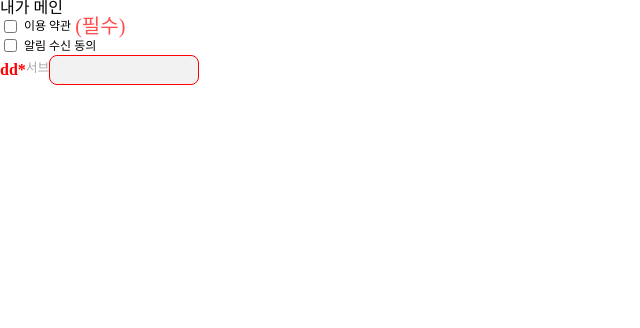
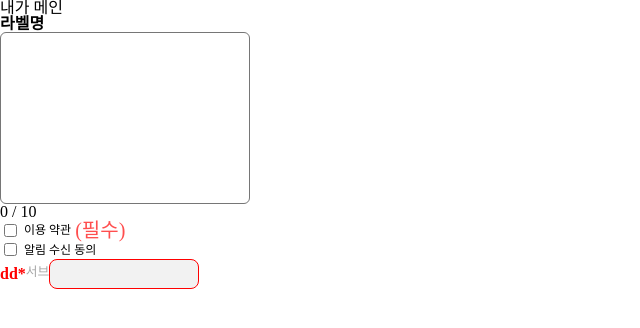
Before and after one commit to siderTeam/FrontEnd-Service, a Next.js app: page / in a window 1280 px wide. Shown: the top 328 px of the page, without its empty margins (0-640 px from the left). Built offline with nearby package versions, Linux system fonts and the light colour scheme.

Commit message:
Add: LabelTextArea component

```diff
--- a/src/app/page.tsx
+++ b/src/app/page.tsx
@@ -11,6 +11,7 @@ import SelectBox from "@/components/SelectBox/SelectBox";
 
 import styled from "@emotion/styled";
 import LabelInput from "@/components/LabelInput/LabelInput";
+import LabelTextArea from "@/components/LabelTextArea/LabelTextArea";
 
 export default function Home() {
   const [visible, setVisible] = useState(false);
@@ -55,9 +56,39 @@ export default function Home() {
     });
   };
 
+  const [textCount, setTextCount] = useState(0);
+  const [textAreaValue, setTextAreaValue] = useState("");
+
+  const handleTextAreaChange = (e: any) => {
+    if (e.target.maxLength) {
+      handleTextCount(e);
+    }
+    setTextAreaValue(e.target.value);
+  };
+
+  const handleTextCount = (e: any) => {
+    const { value, maxLength } = e.target;
+
+    if (value.length > maxLength) {
+      e.target.value = value.slice(0, maxLength);
+    }
+    setTextCount(e.target.value.length);
+  };
+
 return (
   <main>
     내가 메인
+    <LabelTextArea
+      label="라벨명"
+      location="top"
+      rows={10}
+      value={textAreaValue}
+      name="textarea"
+      onChange={handleTextAreaChange}
+      maxLength={10}
+    />
+    <span>{textCount}</span>
+    <span> / 10</span>
     {/* <div>
         <Label label='라벨명1' style={{ fontSize: 20 }}>
           <TextArea />
@@ -129,17 +160,17 @@ export default function Home() {
     </Modal>
     <div>
       <CheckBox
-          text='이용 약관'
+        text="이용 약관"
         isChecked={isChecked.first}
-          name='first'
+        name="first"
         onChange={handleCheckBoxChange}
-          requireText='(필수)'
+        requireText="(필수)"
         requireStyle={{ fontSize: 20 }}
       />
       <CheckBox
-          text='알림 수신 동의'
+        text="알림 수신 동의"
         isChecked={isChecked.second}
-          name='second'
+        name="second"
         onChange={handleCheckBoxChange}
       />
     </div>
@@ -178,15 +209,15 @@ export default function Home() {
         </Label>
       </SelectContainer> */}
     <LabelInput
-        location='left'
-        label='dd'
-        name='dd'
-        require='*'
-        subText='서브'
+      location="left"
+      label="dd"
+      name="dd"
+      require="*"
+      subText="서브"
       labelStyle={{ color: "red" }}
       inputStyle={{ border: "1px solid red" }}
-        size='small'
-        mode='disabled'
+      size="small"
+      mode="disabled"
     />
   </main>
 );
--- /dev/null
+++ b/src/components/LabelTextArea/LabelTextArea.tsx
@@ -0,0 +1,46 @@
+"use client";
+
+import styled from "@emotion/styled";
+import Label from "@/components/Label/Label";
+import TextArea from "@/components/TextArea/TextArea";
+import { LABELTEXTAREA_STYLE_PROPS } from "@/types/types";
+import { LabelTextAreaProps } from "@/types/types";
+
+const LabelTextArea = ({
+  location = "left",
+  label,
+  require,
+  subText,
+  labelStyle,
+
+  size = "medium",
+  textAreaStyle,
+  ...rest
+}: LabelTextAreaProps) => {
+  return (
+    <Container location={location}>
+      <Label
+        label={label}
+        require={require}
+        subText={subText}
+        style={labelStyle}
+      />
+      <TextArea size={size} style={textAreaStyle} {...rest} />
+    </Container>
+  );
+};
+export default LabelTextArea;
+
+const LOCATION_TYPE = {
+  ["left"]: {
+    display: "flex",
+  },
+  ["top"]: {
+    display: "flex",
+    flexDirection: "column",
+  },
+};
+
+const Container = styled.div<LABELTEXTAREA_STYLE_PROPS>`
+  ${({ location }) => LOCATION_TYPE[location as "left"]}
+`;
```
Also changed, not shown: src/types/types.ts (+12 -0 lines). Lines whose indentation alone changed are shown as unchanged.
